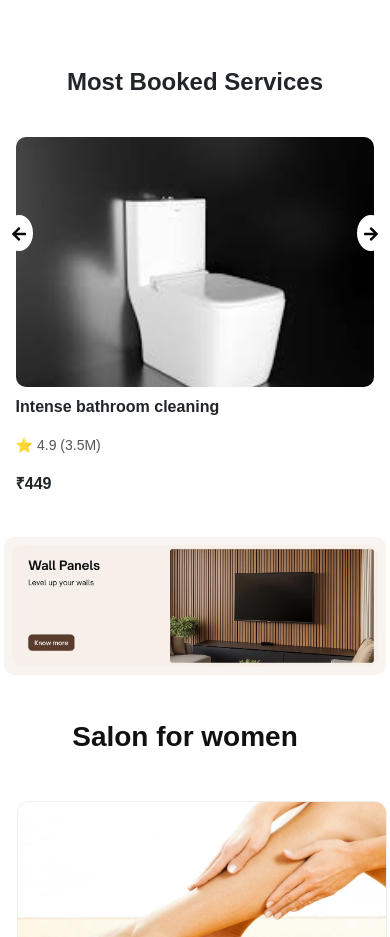
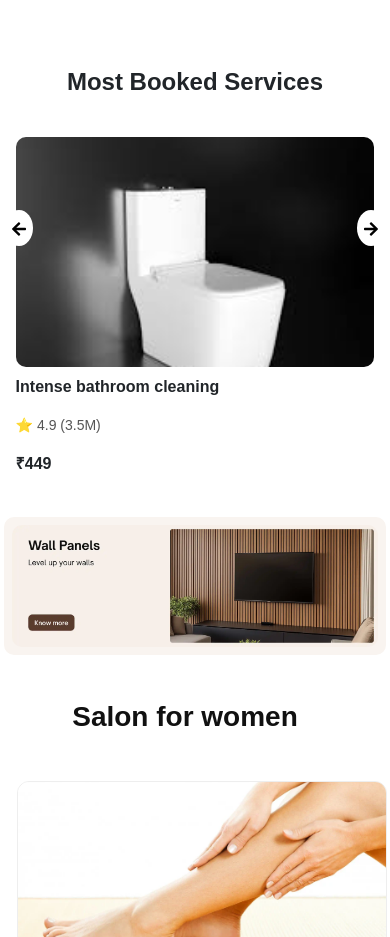
Before and after one commit to Sasirekha1127/urban-projects, a React (Vite) app: page / in a window 390 px wide. Shown: the part 2041-2978 px from the top of the page. Built offline with nearby package versions, Linux system fonts and the light colour scheme.

Commit message:
update files

```diff
--- a/src/components/Mostbook.css
+++ b/src/components/Mostbook.css
@@ -34,7 +34,7 @@
 /* ---------- IMAGE ---------- */
 .mostbooked-image {
   width: 100%;
-  height: 180px;
+  height: 230px;
   border-radius: 10px;
   object-fit: cover;
 }
@@ -58,7 +58,7 @@
 /* ---------- ARROWS ---------- */
 .mostbooked-arrow {
   position: absolute;
-  top: 25%;
+  top: 30%;
   background: white;
   border-radius: 50%;
   padding: 10px;
@@ -92,7 +92,7 @@
   }
 
   .mostbooked-image {
-    height: 250px;
+    max-height: 250px;
   }
 
   .mostbooked-arrow {
--- a/src/components/Newnote.css
+++ b/src/components/Newnote.css
@@ -30,7 +30,7 @@
 
 .newnote-image {
   width: 100%;
-  height: 180px;
+  height: 230px;
   border-radius: 10px;
   cursor: pointer;
   object-fit: cover;
```
